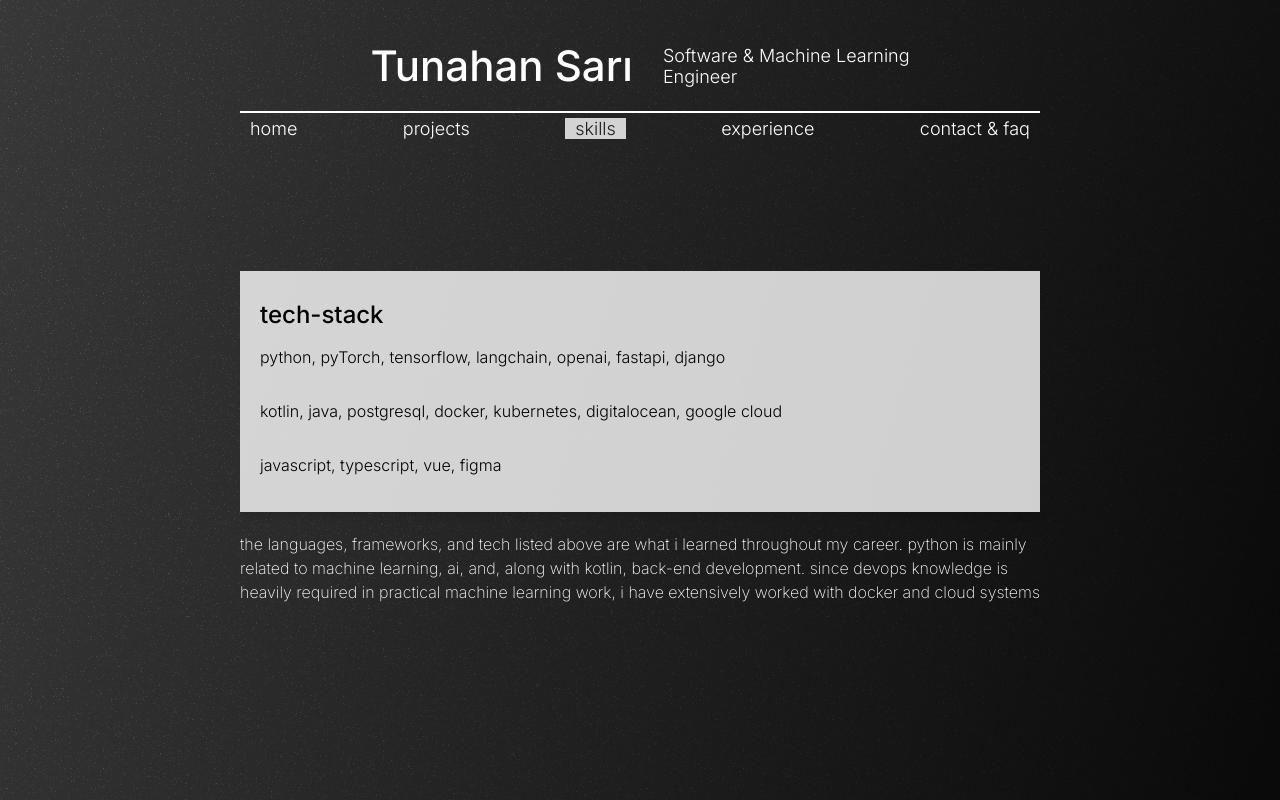
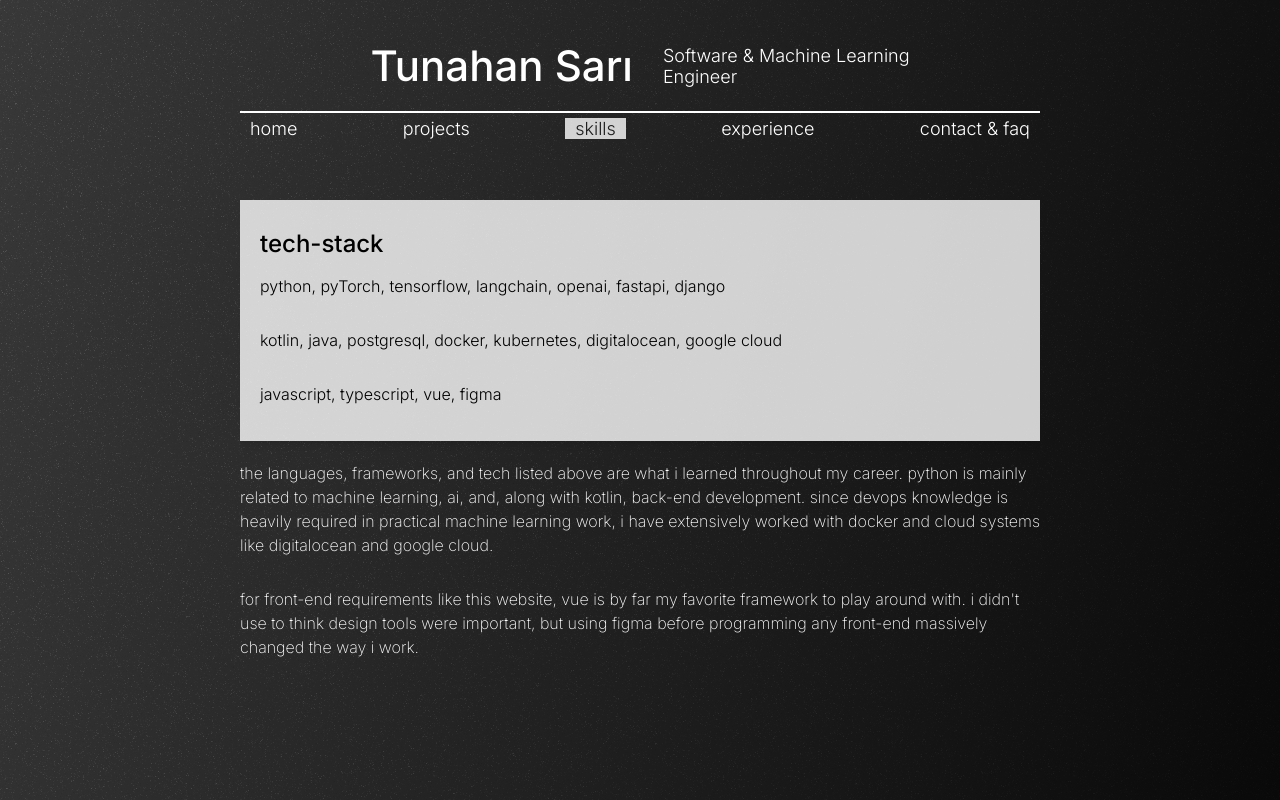
Before and after one commit to TutubanaS/website-tunahan-sari-final, a Vue app in the folder tunahan-sari-website-final/: page / in a window 1280 px wide. Both pictures are taken after a click on the link "skills". Built offline with nearby package versions, Linux system fonts and the light colour scheme.

Commit message:
fix header

```diff
--- a/tunahan-sari-website-final/src/components/AppContact.vue
+++ b/tunahan-sari-website-final/src/components/AppContact.vue
@@ -121,7 +121,7 @@
 
   .rectangle {
     width: 100%;
-    height: 60%;
+    height: 60vh;
     max-width: 800px;
     background-color: rgba(51, 51, 51, 0.0);
     color: #ffffff;
@@ -162,7 +162,7 @@
   }
 
   .experience-section {
-    padding: 20px;
+    padding: 0px;
   }
 
   .experience-item {
@@ -223,5 +223,10 @@
     .experience-description {
       margin-top: 10px;
     }
+
+    .experience-section {
+    padding: 20px;
+  }
+
   }
   </style>
--- a/tunahan-sari-website-final/src/components/AppExperience.vue
+++ b/tunahan-sari-website-final/src/components/AppExperience.vue
@@ -190,5 +190,7 @@ export default {
     font-size: 1em;
     font-weight: 300;
   }
+
+
 }
 </style>
--- a/tunahan-sari-website-final/src/components/AppHome.vue
+++ b/tunahan-sari-website-final/src/components/AppHome.vue
@@ -119,4 +119,6 @@ export default {
   margin-bottom: 30px;
   /* Removed extra margin-bottom to prevent excessive spacing */
 }
+
+
 </style>
--- a/tunahan-sari-website-final/src/components/AppSkills.vue
+++ b/tunahan-sari-website-final/src/components/AppSkills.vue
@@ -77,7 +77,7 @@
 
   .rectangle {
     width: 100%;
-    height: 60%; /* Set the height of the rectangle */
+    height: 60vh; /* Set the height of the rectangle */
     max-width: 800px; /* Same max-width as the header */
     background-color: rgba(51, 51, 51, 0.0); /* Transparent background */
     color: #ffffff; /* White text color for contrast */
@@ -153,4 +153,6 @@
     color: #ffffff; /* Adjust text color */
     text-align: left; /* Align text to center if desired */
   }
+
+
   </style>
```
